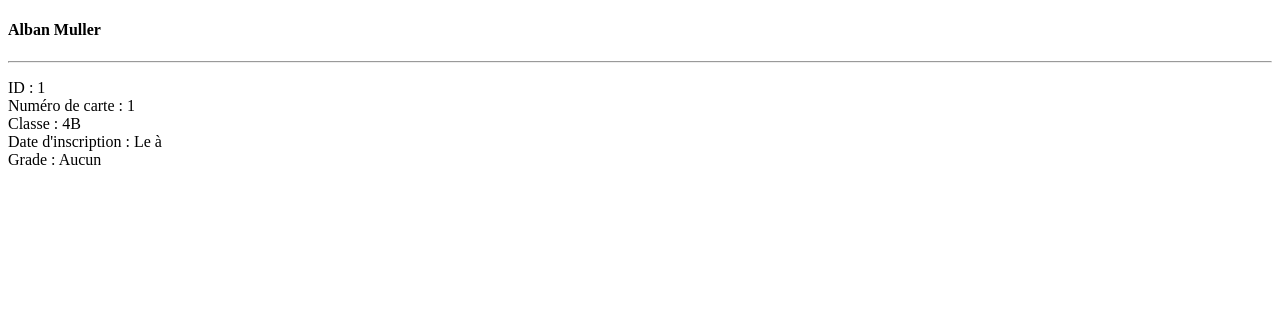
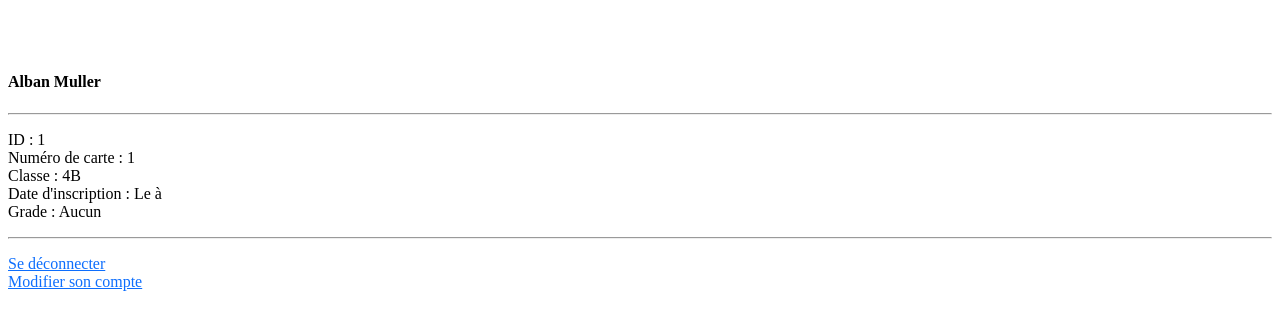
Before and after one commit to Chromared/bookfind, a PHP site: page /profil.php?id=1 in a window 1280 px wide. Shown: the part 69-399 px from the top of the page. Run offline with PHP 8.4, Linux system fonts and the light colour scheme; a user stored in the database is signed in; data comes from the database, SQL or seed files in the repository; data that the repository does not hold is empty; some libraries are stand-ins or nearby versions.

Commit message:
Remplacer profil.php

```diff
--- a/code/profil.php
+++ b/code/profil.php
@@ -11,6 +11,7 @@
 </head>
 <body>
     <?php include 'includes/navbar.php'?>
+    <br /><br />
     <?php if (isset($_GET['id'])) { ?>
     <?php
     $id = $_GET['id'];
@@ -32,6 +33,11 @@
         Date d'inscription : Le <?= $usersInfos['date']; ?> à <?= $usersInfos['heure']; ?><br />
         Grade : <?php Grade($usersInfos['grade']); ?>
     </p>
+    <hr />
+    <p>
+            <a href="actions/users/logoutAction.php">Se déconnecter</a><br />
+            <a href="">Modifier son compte</a>
+    </p>
 </div>
 </div>
 <?php }else{ echo 'Aucun utilisateur avec l\'id n°' . $_GET["id"] . ' n\'a été trouvé.'; }} ?>
```
